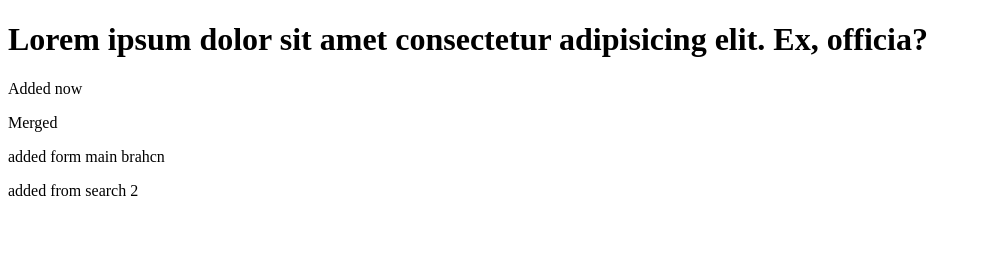
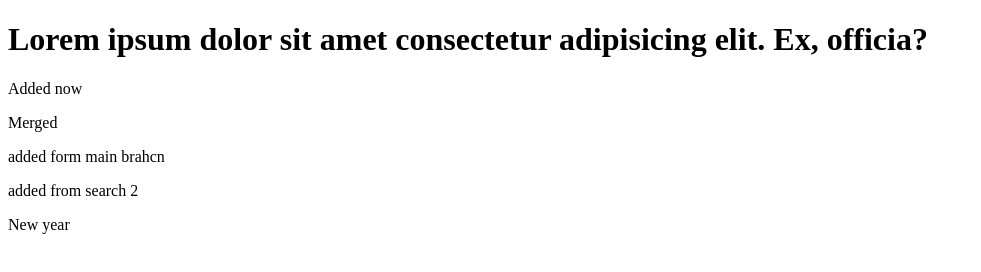
Before and after one commit to kvenkatvarma/Deleterepo, a plain HTML site: page index.html in a window 1280 px wide. Shown: the whole page, without its empty margins (0-981 px from the left). Drawn offline with Linux system fonts and the light colour scheme.

Commit message:
added para

```diff
--- a/index.html
+++ b/index.html
@@ -11,5 +11,6 @@
     <p>Merged</p>
     <p>added form main brahcn</p>
     <p>added from search 2</p>
+    <p>New year</p>
 </body>
 </html>
```
